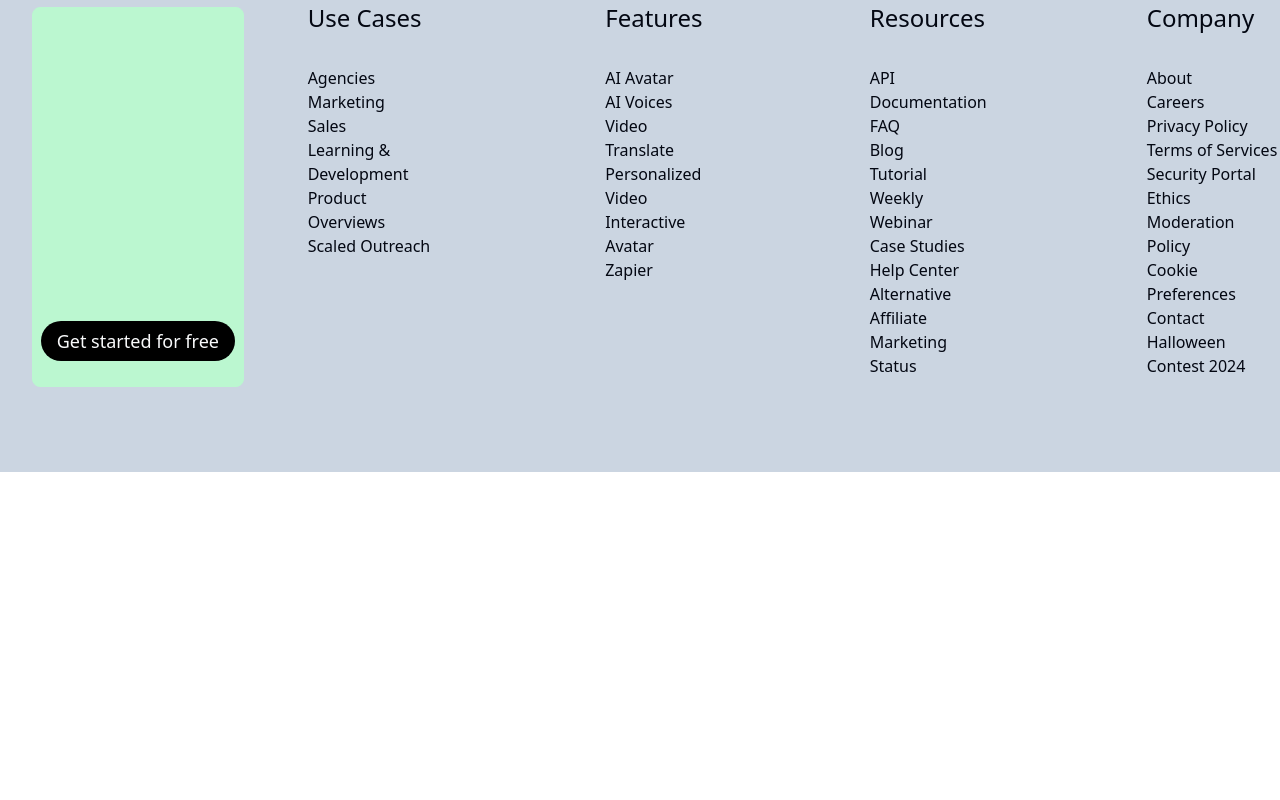
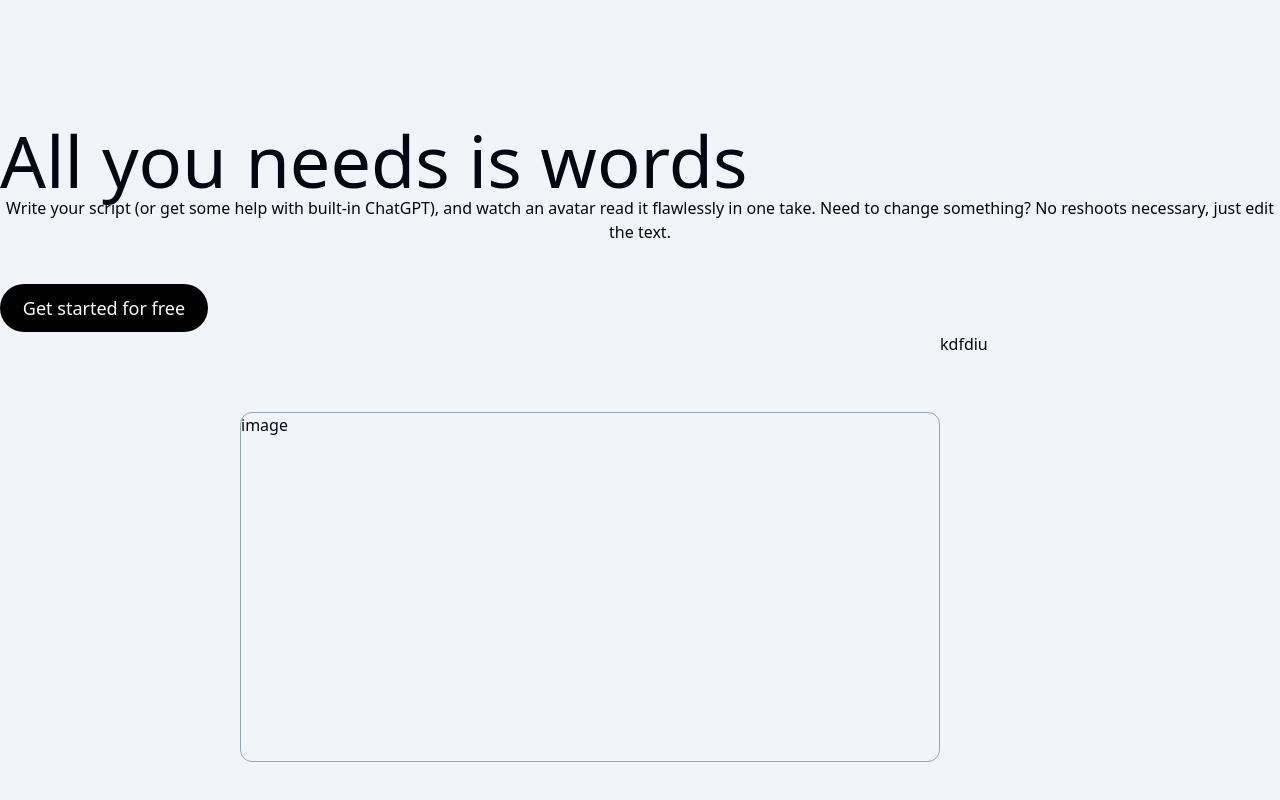
Before and after one commit to ksajeb/HeyGen, a React (Vite) app: page / in a window 1280 px wide. Shown: the part 2980-3780 px from the top of the page. Before the commit the page ends 3452 px from the top, so only its background shows below. Built offline with nearby package versions, Linux system fonts and the light colour scheme.

Commit message:
first commit for frontend project

```diff
--- a/package.json
+++ b/package.json
@@ -14,9 +14,11 @@
     "@radix-ui/react-navigation-menu": "^1.2.1",
     "@radix-ui/react-slot": "^1.1.0",
     "class-variance-authority": "^0.7.0",
+    "clsx": "^2.1.1",
     "lucide-react": "^0.453.0",
     "react": "^18.3.1",
     "react-dom": "^18.3.1",
+    "tailwind-merge": "^2.5.4",
     "tailwindcss-animate": "^1.0.7"
   },
   "devDependencies": {
--- a/src/components/ContentCreatorBox.jsx
+++ b/src/components/ContentCreatorBox.jsx
@@ -23,8 +23,13 @@ const ContentCreatorBox = () => {
           <div className="border border-gray-200 w-[610px] h-[370px] rounded-xl  items-center">
             image
           </div>
-          <div className="flex items-center justify-end ml-20 text-2xl font-medium  ">
-            <Accordion type="single" collapsible className="w-[400px]">
+          <div className="flex items-center justify-end ml-20 text-2xl font-medium ">
+            <Accordion
+              type="single"
+              collapsible
+              className="w-[400px] h-[380px]"
+              defaultValue="item-1"
+            >
               <AccordionItem value="item-1">
                 <AccordionTrigger className="hover:no-underline font-normal">
                   Marketing
--- a/src/components/Home.jsx
+++ b/src/components/Home.jsx
@@ -3,6 +3,7 @@ import NewSpokePersonCard from "./NewSpokePersonCard";
 import Footer from "./shared/Footer";
 import Navbar from "./shared/Navbar";
 import VideoPage from "./VideoPage";
+import WordNeed from "./WordNeed";
 
 function Home() {
   return (
@@ -11,6 +12,7 @@ function Home() {
       <VideoPage/>
       <NewSpokePersonCard/>
       <ContentCreatorBox/>
+      <WordNeed/>
       <Footer />
     </div>
   );
--- /dev/null
+++ b/src/components/WordNeed.jsx
@@ -0,0 +1,29 @@
+import { Button } from "./ui/button";
+
+const WordNeed = () => {
+  return (
+    <>
+      <div className="flex justify-center items-center mt-48 w-full">
+        <div className="">
+          <h1 className="text-7xl">All you needs is words </h1>
+          <p className=" text-center break-words whitespace-normal">
+            Write your script (or get some help with built-in ChatGPT), and
+            watch an avatar read it flawlessly in one take. Need to change
+            something? No reshoots necessary, just edit the text.
+          </p>
+          <Button className="rounded-full bg-black hover:bg-[#A34CDB] ease-in duration-500 w-52 mt-10 h-12 text-lg ">
+            Get started for free
+          </Button>
+          <div className="flex ">
+            <div className="w-[700px] h-[350px] border border-slate-400 rounded-xl my-20 ml-60">
+              image
+            </div>
+            <div className="flex justify-start items-start">kdfdiu</div>
+          </div>
+        </div>
+      </div>
+    </>
+  );
+};
+
+export default WordNeed;
--- a/src/lib/utils.js
+++ b/src/lib/utils.js
@@ -1,5 +1,5 @@
-import { clsx } from "clsx";
-import { twMerge } from "tailwind-merge"
+import clsx from "clsx";
+import { twMerge } from "tailwind-merge";
 
 export function cn(...inputs) {
   return twMerge(clsx(inputs));
```
Also changed, not shown: 1 other file (tests, documents, lock files or other folders).
